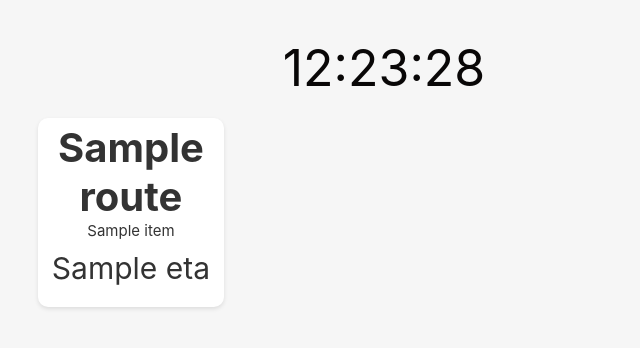
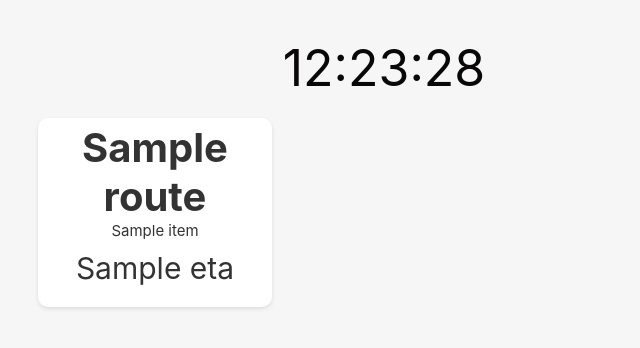
Before and after one commit to ashvanje/eta-dashboard, a Flask app: template templates/dashboard.html in a window 768 px wide. Shown: the top 348 px of the page, without its empty margins (0-640 px from the left). Run offline with Flask 3, Linux system fonts and the light colour scheme; the template is opened without the code that fills it: most values are stand-ins (such as "Sample title", 1, 10 or a date in 2020).

Commit message:
update FE

```diff
--- a/templates/dashboard.html
+++ b/templates/dashboard.html
@@ -129,7 +129,7 @@
                 margin: 0;
             }
             .grid-container {
-                grid-template-columns: repeat(5, 1fr);
+                grid-template-columns: repeat(3, 1fr);
                 margin: 0;
             }
 
```
